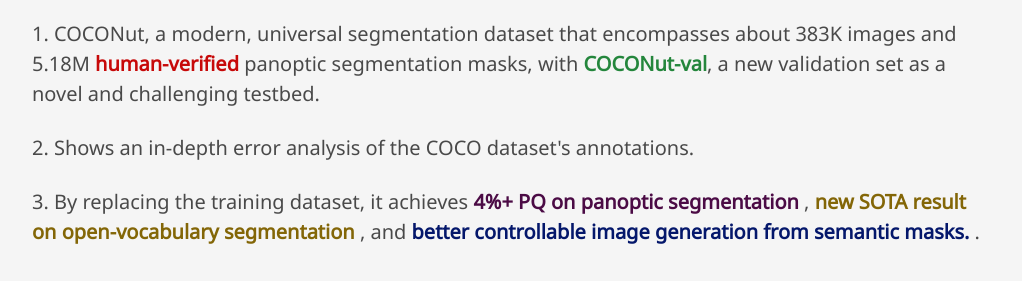
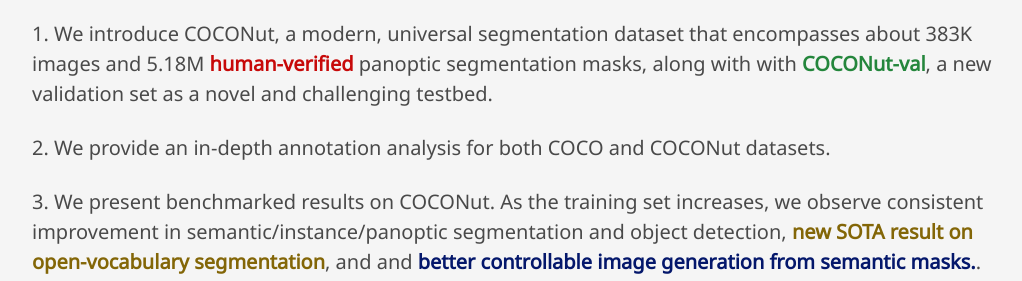
Before and after one commit to xdeng7/coconut.github.io, a plain HTML site: page index.html in a window 1280 px wide. Shown: the part 662-943 px from the top of the page, without its empty margins (128-1150 px from the left). Drawn offline with nearby package versions, Linux system fonts and the light colour scheme; some icons are missing; a web font is replaced by a local one.

```diff
--- a/index.html
+++ b/index.html
@@ -203,18 +203,17 @@
     <div class="columns is-centered">
       <div class="column is-five-fifths">
         <p style="font-size: 20px;">
-        1. COCONut, a modern, universal segmentation dataset that encompasses about 383K images and 5.18M <span style="color: rgb(199, 9, 9)"><b>human-verified</b></span> panoptic segmentation masks,
-          with <span style="color:rgba(14, 122, 41, 0.904) " ><b>COCONut-val</b></span>, a new validation set as a novel and challenging testbed.</b>
+        1.  We introduce COCONut, a modern, universal segmentation dataset that encompasses about 383K images and 5.18M <span style="color: rgb(199, 9, 9)"><b>human-verified</b></span> panoptic segmentation masks, along with
+          with <span style="color:rgba(14, 122, 41, 0.904) " ><b>COCONut-val</b></span>, a new validation set as a novel and challenging testbed.
         </p>
         <br>
         <p style="font-size: 20px;">
-          2. Shows an in-depth error analysis of the COCO dataset's annotations.
+          2. We provide an in-depth annotation analysis for both COCO and COCONut datasets.
         </p>
         <br>
         <p style="font-size: 20px;">
-          3. By replacing the training dataset, it achieves <span style="color: rgb(75, 11, 69)"><b>4%+ PQ on panoptic segmentation</b></span> ,
-          <span style="color: rgb(131, 102, 7)"><b>new SOTA result on open-vocabulary segmentation</b></span> ,
-           and <span style="color: rgb(4, 23, 107)"><b>better controllable image generation from semantic masks.</b></span> .
+          3. We present benchmarked results on COCONut. As the training set increases, we observe consistent improvement in semantic/instance/panoptic segmentation and object detection, <span style="color: rgb(131, 102, 7)"><b>new SOTA result on open-vocabulary segmentation</b></span>, and and <span style="color: rgb(4, 23, 107)"><b>better controllable image generation from semantic masks.</b></span>. Additionally, our experimental results highlight the superior value of human annotations compared to pseudo-labels.
+
         </p>
         <br><br>
       </div>
```
